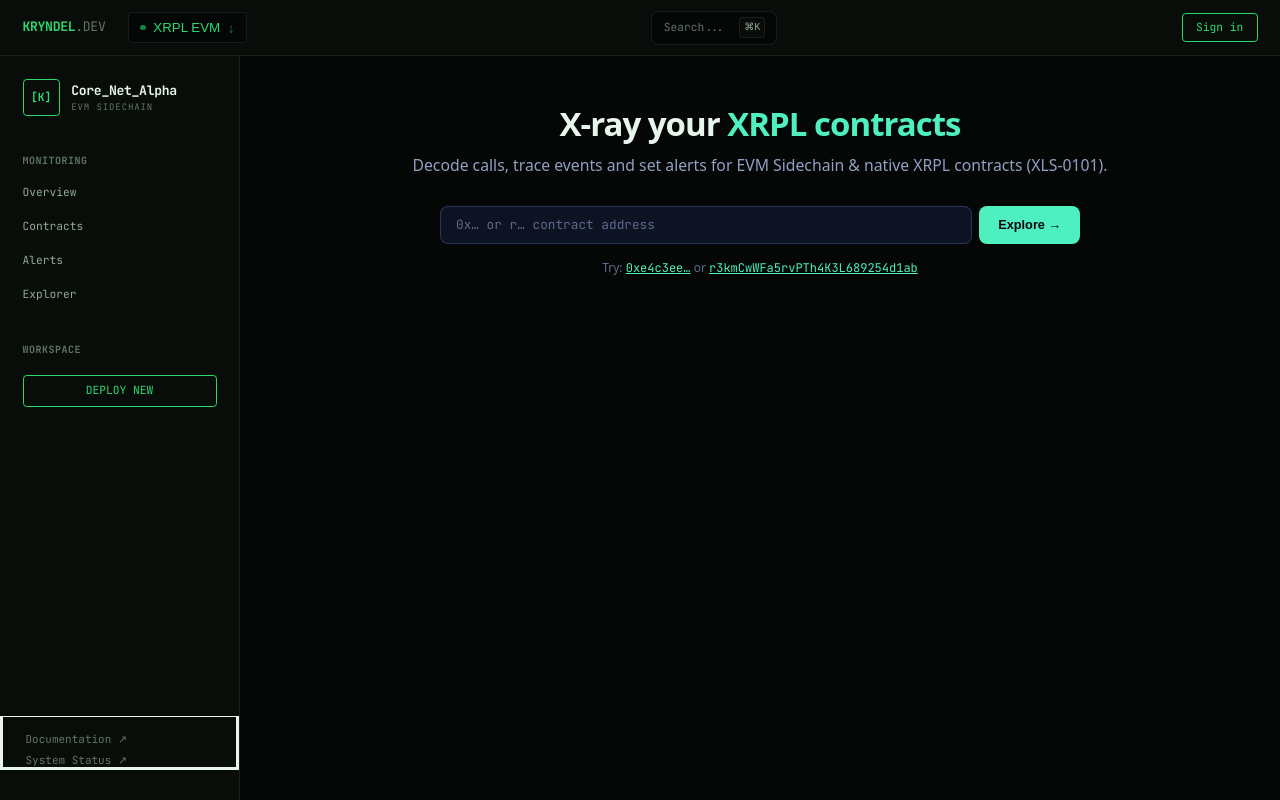
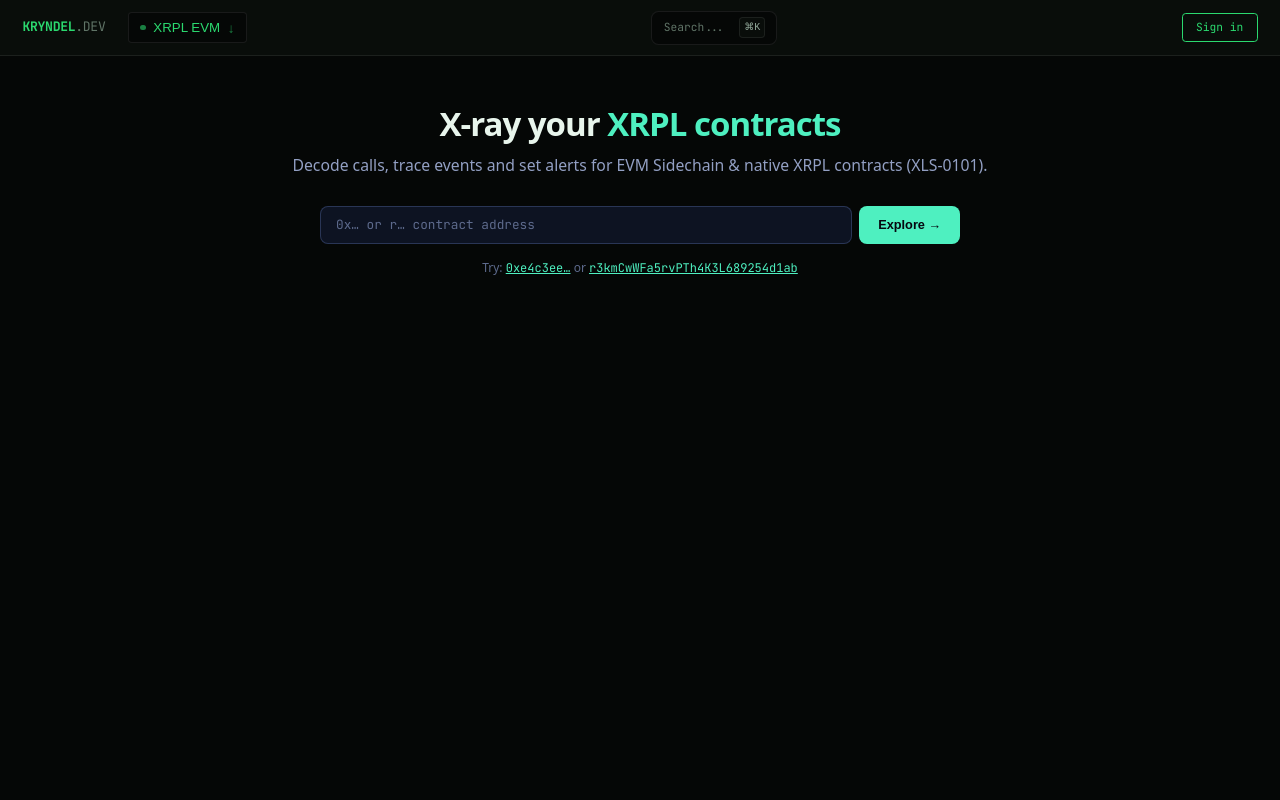
Before and after one commit to rperezga/kryndel, a Next.js app in the folder packages/web/: page /explorer in a window 1280 px wide. Built offline with nearby package versions, Linux system fonts and the light colour scheme; no server answers.

Commit message:
feat(web): update app layout shell to only render sidebar/bottom-nav for logged-in users

```diff
--- a/packages/web/src/app/(app)/layout.tsx
+++ b/packages/web/src/app/(app)/layout.tsx
@@ -75,6 +75,7 @@
       </header>
 
       {/* ── Side Navigation Bar (Desktop Only) ── */}
+      {isLoggedIn && (
         <aside className="fixed left-0 top-[56px] h-[calc(100vh-56px)] w-64 z-40 flex flex-col pt-6 pb-8 bg-ds-panel border-0 border-r border-solid border-ds-border hidden md:flex">
           {/* Workspace Display */}
           <div className="px-6 mb-8 select-none">
@@ -146,13 +147,15 @@
             </a>
           </div>
         </aside>
+      )}
 
       {/* ── Main Content Area ── */}
-      <main className="ml-0 md:ml-64 pt-[56px] min-h-screen bg-ds-shell text-ds-text p-6 pb-24 md:pb-6">
+      <main className={`pt-[56px] min-h-screen bg-ds-shell text-ds-text p-6 ${isLoggedIn ? 'ml-0 md:ml-64 pb-24 md:pb-6' : 'ml-0 pb-6'}`}>
         {children}
       </main>
 
       {/* ── Mobile Navigation Bar (Mobile Only) ── */}
+      {isLoggedIn && (
         <nav className="fixed bottom-0 left-0 w-full h-[60px] bg-ds-panel border-t border-solid border-ds-border flex justify-around items-center px-4 pb-safe z-50 md:hidden">
           <a
             href="/dashboard"
@@ -185,6 +188,7 @@
             <span className="font-ds-mono text-[9px] uppercase tracking-wider font-bold">Status</span>
           </a>
         </nav>
+      )}
 
       {/* ── Command Palette dialog container ── */}
       <CommandPalette />
```
Lines whose indentation alone changed are shown as unchanged.
